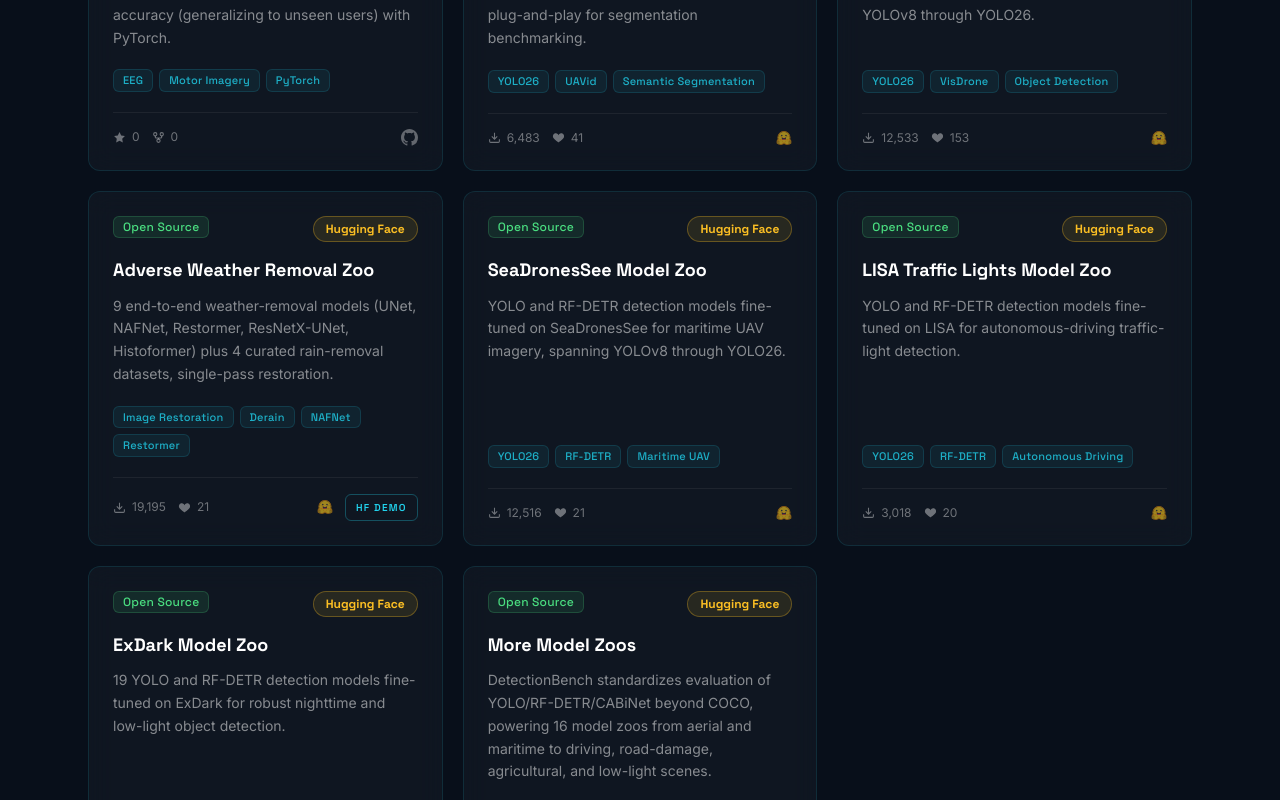
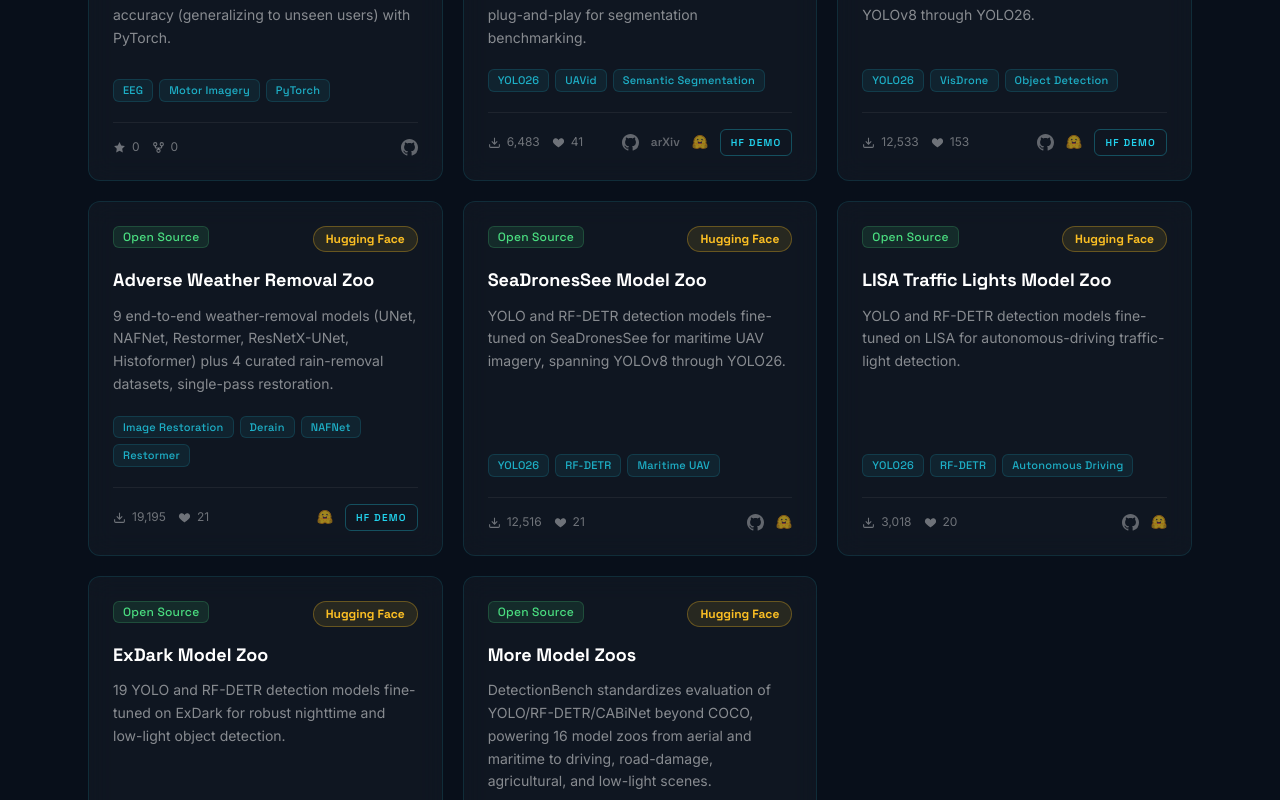
Before and after one commit to dronefreak/saumya-portfolio, a React (Vite) app: page / in a window 1280 px wide. Shown: the part 5220-6020 px from the top of the page. Built offline with nearby package versions, Linux system fonts and the light colour scheme; no server answers.

Commit message:
fix: minor fixes
Signed-off-by: dronefreak <kumaar324@gmail.com>

```diff
--- a/src/data/projects.js
+++ b/src/data/projects.js
@@ -138,7 +138,10 @@
     hfDownloads: 6483, // fallback while live collection data loads (all-time, not last-30-days)
     hfLikes: 41,
     links: {
+      github: 'https://github.com/dronefreak/CABiNet',
+      paper: 'https://arxiv.org/abs/2011.00993',
       huggingface: 'https://huggingface.co/collections/dronefreak/uavid-semantic-segmentation-model-zoo',
+      demo: 'https://huggingface.co/spaces/dronefreak/uavid-aerial-segmentation',
     },
     featured: true,
     badge: 'Hugging Face',
@@ -158,7 +161,9 @@
     hfDownloads: 12533, // fallback while live collection data loads (all-time, not last-30-days)
     hfLikes: 153,
     links: {
+      github: 'https://github.com/dronefreak/VisDrone-dataset-python-toolkit',
       huggingface: 'https://huggingface.co/collections/dronefreak/visdrone-object-detection-model-zoo',
+      demo: 'https://huggingface.co/spaces/dronefreak/visdrone-aerial-detection',
     },
     featured: true,
     badge: 'Hugging Face',
@@ -199,6 +204,7 @@
     hfDownloads: 12516, // fallback while live collection data loads (all-time, not last-30-days)
     hfLikes: 21,
     links: {
+      github: 'https://github.com/dronefreak/DetectionBench',
       huggingface: 'https://huggingface.co/collections/dronefreak/seadronessee-object-detection-model-zoo',
     },
     featured: true,
@@ -219,6 +225,7 @@
     hfDownloads: 3018, // fallback while live collection data loads (all-time, not last-30-days)
     hfLikes: 20,
     links: {
+      github: 'https://github.com/dronefreak/DetectionBench',
       huggingface: 'https://huggingface.co/collections/dronefreak/lisa-traffic-lights-object-detection-model-zoo',
     },
     featured: true,
@@ -239,6 +246,7 @@
     hfDownloads: 5371, // fallback while live collection data loads (all-time, not last-30-days)
     hfLikes: 18,
     links: {
+      github: 'https://github.com/dronefreak/DetectionBench',
       huggingface: 'https://huggingface.co/collections/dronefreak/exdark-object-detection-model-zoo',
     },
     featured: true,
```
